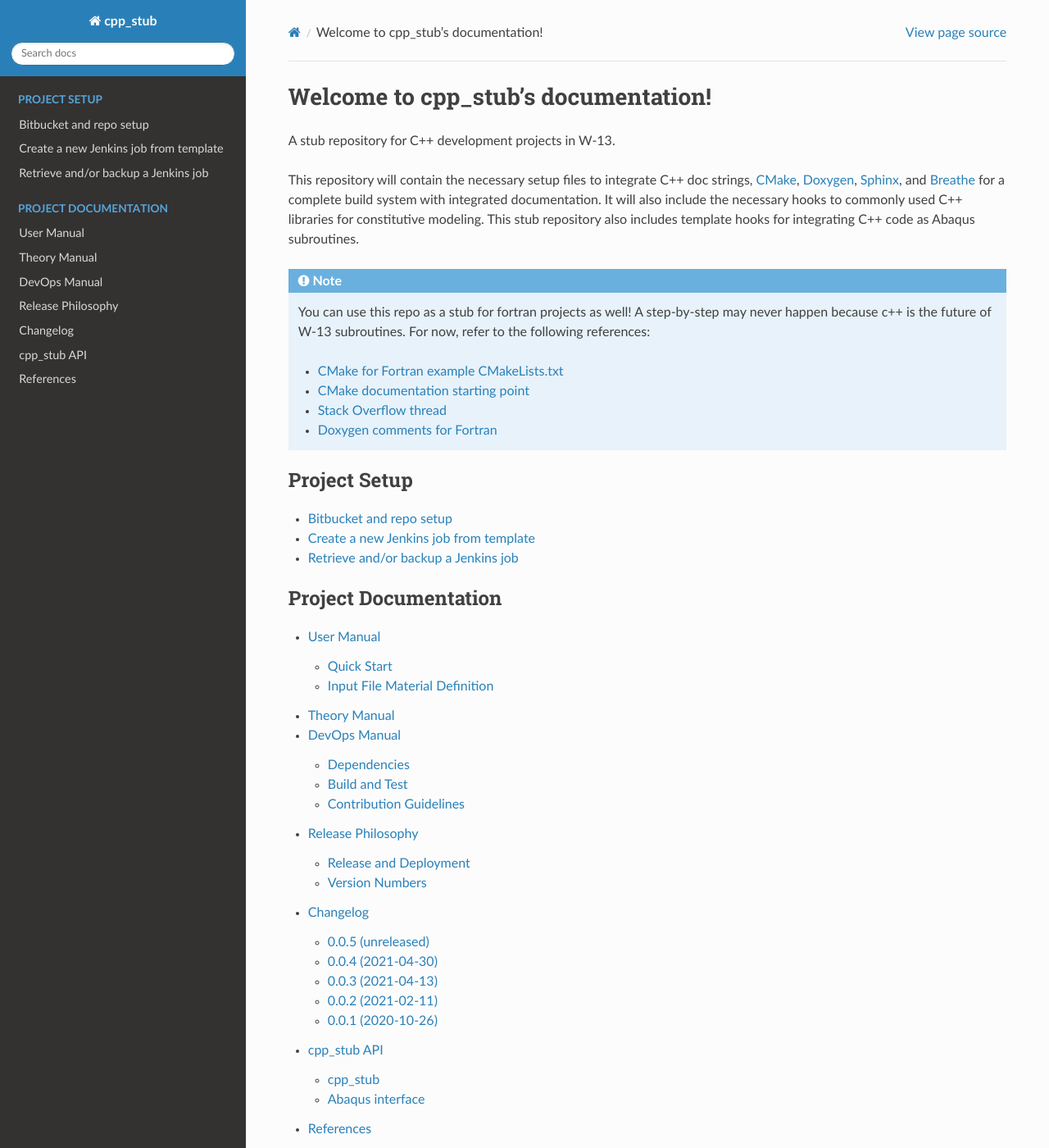
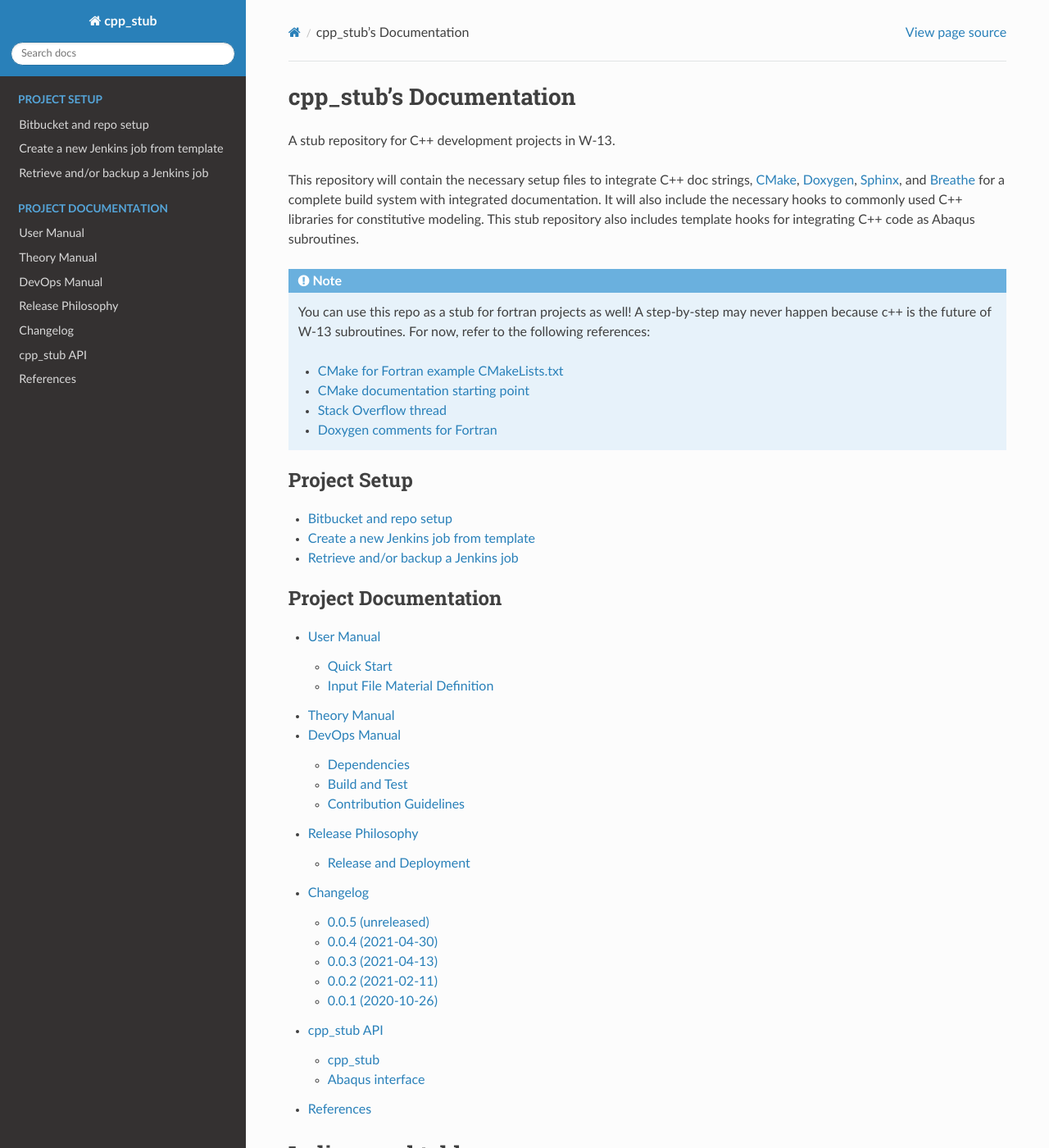
Before and after one commit to lanl/tardigrade-asp, a Sphinx documentation site: the page built from docs/index.rst, in a window 1280 px wide and 1400 px high. Shown: the whole window at 82% size. Built offline with Sphinx 7.4.7 and the Read the Docs theme 2.0.0, drawn with Linux system fonts in a browser that asks for light colours.

Commit message:
MAINT: update ReST section header characters to match style guide

```diff
--- a/docs/index.rst
+++ b/docs/index.rst
@@ -1,6 +1,6 @@
-=====================================
-Welcome to |project|'s documentation!
-=====================================
+#########################
+|project|'s Documentation
+#########################
 
 .. include:: project_brief.txt
 
```
Also changed, not shown: docs/bitbucket_setup.rst (+16 -9 lines), docs/changelog.rst (+29 -23 lines), docs/release_philosophy.rst (+6 -4 lines).
